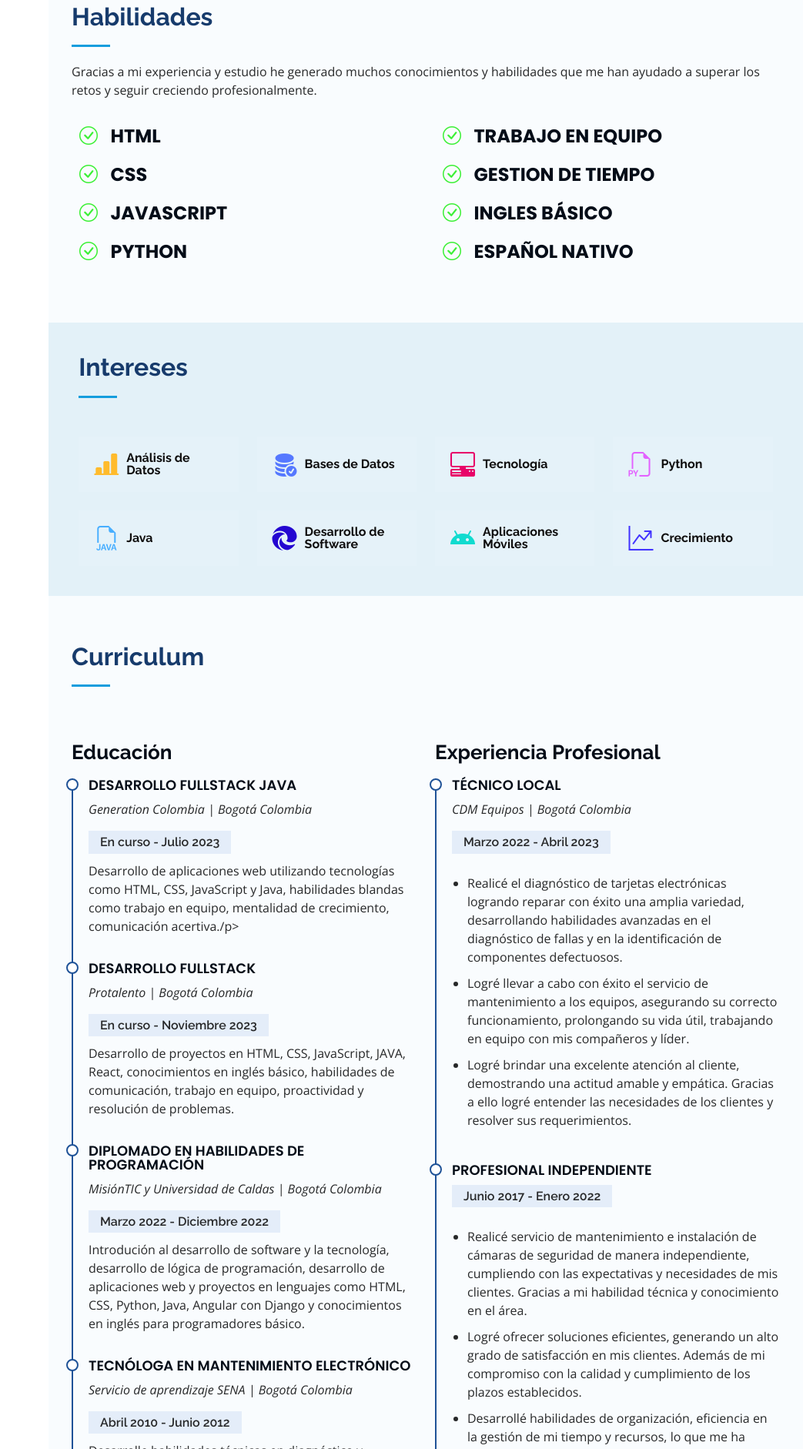
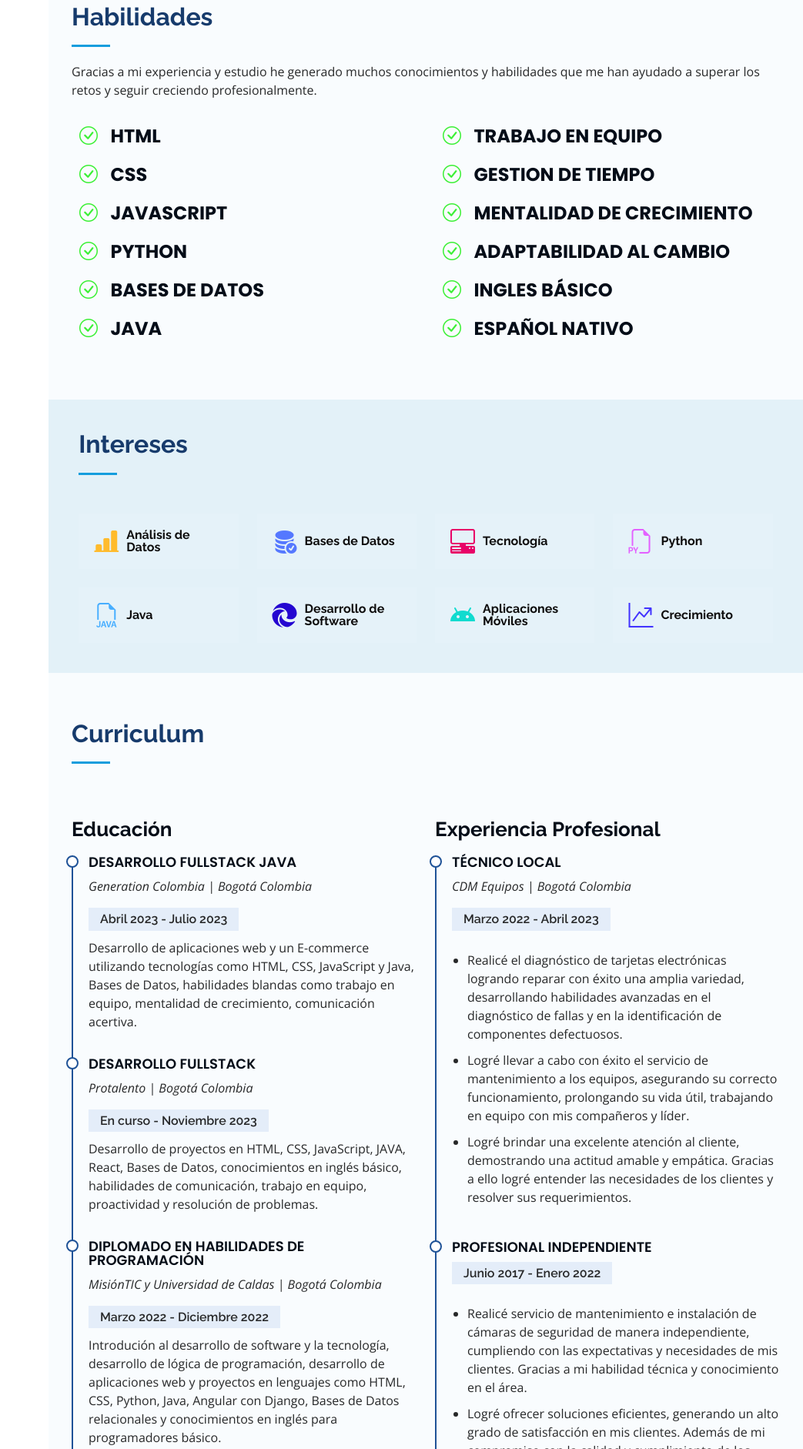
Before and after one commit to Andre842/PortafolioPersonal, a plain HTML site: page index.html in a window 1280 px wide. Shown: the part 1421-3303 px from the top of the page at 77% size, without its empty margins (237-1280 px from the left). Drawn offline with nearby package versions, Linux system fonts and the light colour scheme.

Commit message:
actualizacion proyectos

```diff
--- a/index.html
+++ b/index.html
@@ -94,7 +94,7 @@
             <p class="fst-italic">
               Soy una apasionada de la tecnología y la programación, y estoy decidida a adquirir experiencia en el
               campo.
-              Con sólidos conocimientos en HTML, CSS, JavaScript, Java y Python, y en proceso de completar cursos
+              Con sólidos conocimientos en HTML, CSS, JavaScript, Java y Python, Node.js, Bases de Datos y en proceso de completar cursos
               adicionales, estoy comprometida a crecer y
               aprender en el mundo de la programación. Como tecnóloga en Electrónica, también tengo habilidades en el
               mantenimiento y reparación de equipos
@@ -154,6 +154,14 @@
               <span class="skill"><i class="bi bi-check-circle"></i> <strong>Python</strong></li>
             </div>
 
+            <div class="progress">
+              <span class="skill"><i class="bi bi-check-circle"></i> <strong>Bases de Datos</strong></li>
+            </div>
+
+            <div class="progress">
+              <span class="skill"><i class="bi bi-check-circle"></i> <strong>Java</strong></li>
+            </div>
+
           </div>
 
           <div class="col-lg-6" data-aos="fade-up" data-aos-delay="100">
@@ -164,6 +172,14 @@
 
             <div class="progress">
               <span class="skill"><i class="bi bi-check-circle"></i> <strong>Gestion de Tiempo</strong></li>
+            </div>
+
+            <div class="progress">
+              <span class="skill"><i class="bi bi-check-circle"></i> <strong>mentalidad de Crecimiento</strong></li>
+            </div>
+
+            <div class="progress">
+              <span class="skill"><i class="bi bi-check-circle"></i> <strong>Adaptabilidad al cambio</strong></li>
             </div>
 
             <div class="progress">
@@ -255,17 +271,17 @@
             <div class="resume-item">
               <h4>Desarrollo FullStack Java</h4>
               <p><em>Generation Colombia | Bogotá Colombia</em></p>
-              <h5>En curso - Julio 2023</h5>
-              <p>Desarrollo de aplicaciones web utilizando tecnologías como
-                HTML, CSS, JavaScript y Java, habilidades blandas como trabajo en equipo, mentalidad
-                de crecimiento, comunicación acertiva./p>
+              <h5>Abril 2023 - Julio 2023</h5>
+              <p>Desarrollo de aplicaciones web y un E-commerce utilizando tecnologías como
+                HTML, CSS, JavaScript y Java, Bases de Datos, habilidades blandas como trabajo en equipo, mentalidad
+                de crecimiento, comunicación acertiva.</p>
             </div>
             <div class="resume-item">
               <h4>Desarrollo FullStack</h4>
               <p><em>Protalento | Bogotá Colombia</em></p>
               <h5>En curso - Noviembre 2023</h5>
               <p>Desarrollo de proyectos en HTML, CSS, JavaScript, JAVA,
-                React, conocimientos en inglés básico, habilidades de comunicación, trabajo en equipo, proactividad y
+                React, Bases de Datos, conocimientos en inglés básico, habilidades de comunicación, trabajo en equipo, proactividad y
                 resolución de problemas.</p>
             </div>
             <div class="resume-item">
@@ -273,9 +289,8 @@
               <p><em>MisiónTIC y Universidad de Caldas | Bogotá Colombia</em></p>
               <h5>Marzo 2022 - Diciembre 2022</h5>
               <p>Introdución al desarrollo de software y la tecnología, desarrollo de lógica de programación, desarrollo
-                de
-                aplicaciones web y proyectos en lenguajes como
-                HTML, CSS, Python, Java, Angular con Django y conocimientos en inglés para programadores básico.</p>
+                de aplicaciones web y proyectos en lenguajes como
+                HTML, CSS, Python, Java, Angular con Django, Bases de Datos relacionales y conocimientos en inglés para programadores básico.</p>
             </div>
             <div class="resume-item">
               <h4>Tecnóloga en Mantenimiento Electrónico</h4>
@@ -405,21 +420,22 @@
         </div>
 
         <div class="row">
+          <div class="col-lg-4 col-md-6 icon-box" data-aos="fade-up" data-aos-delay="200">
+            <div class="icon"><i class="bx bx-file"></i></div>
+            <h4 class="title"><a href="https://dragonhivedrone.netlify.app/">Dragon Hive</a></h4>
+            <p class="description">E-commerce de Drones de Riego</p>
+          </div>
           <div class="col-lg-4 col-md-6 icon-box" data-aos="fade-up">
-            <div class="icon"><i class="bi bi-briefcase"></a></i></div>
+            <div class="icon"><i class="bi bi-cart4"></i></div>
             <h4 class="title"><a href="https://auroracosmetics.netlify.app/">Aurora Cosmetics</a></h4>
             <p class="description">Proyecto Página Web de Cosméticos</p>
           </div>
           <div class="col-lg-4 col-md-6 icon-box" data-aos="fade-up" data-aos-delay="100">
-            <div class="icon"><i class="bi bi-card-checklist"></i></div>
+            <div class="icon"><i class="bi bi-car-front"></i></div>
             <h4 class="title"><a href="https://adrianamorenogt.github.io/TaxiGo/">TaxiGo</a></h4>
             <p class="description">Proyecto Página Web plataforma de Taxis</p>
           </div>
-          <div class="col-lg-4 col-md-6 icon-box" data-aos="fade-up" data-aos-delay="200">
-            <div class="icon"><i class="bx bx-file"></i></div>
-            <h4 class="title"><a href="https://andre842.github.io/Clon-Pinterest/">Clon Pinterest</a></h4>
-            <p class="description">Proyecto Página Web Clon de Pinterest</p>
-          </div>
+
         </div>
 
       </div>
```
